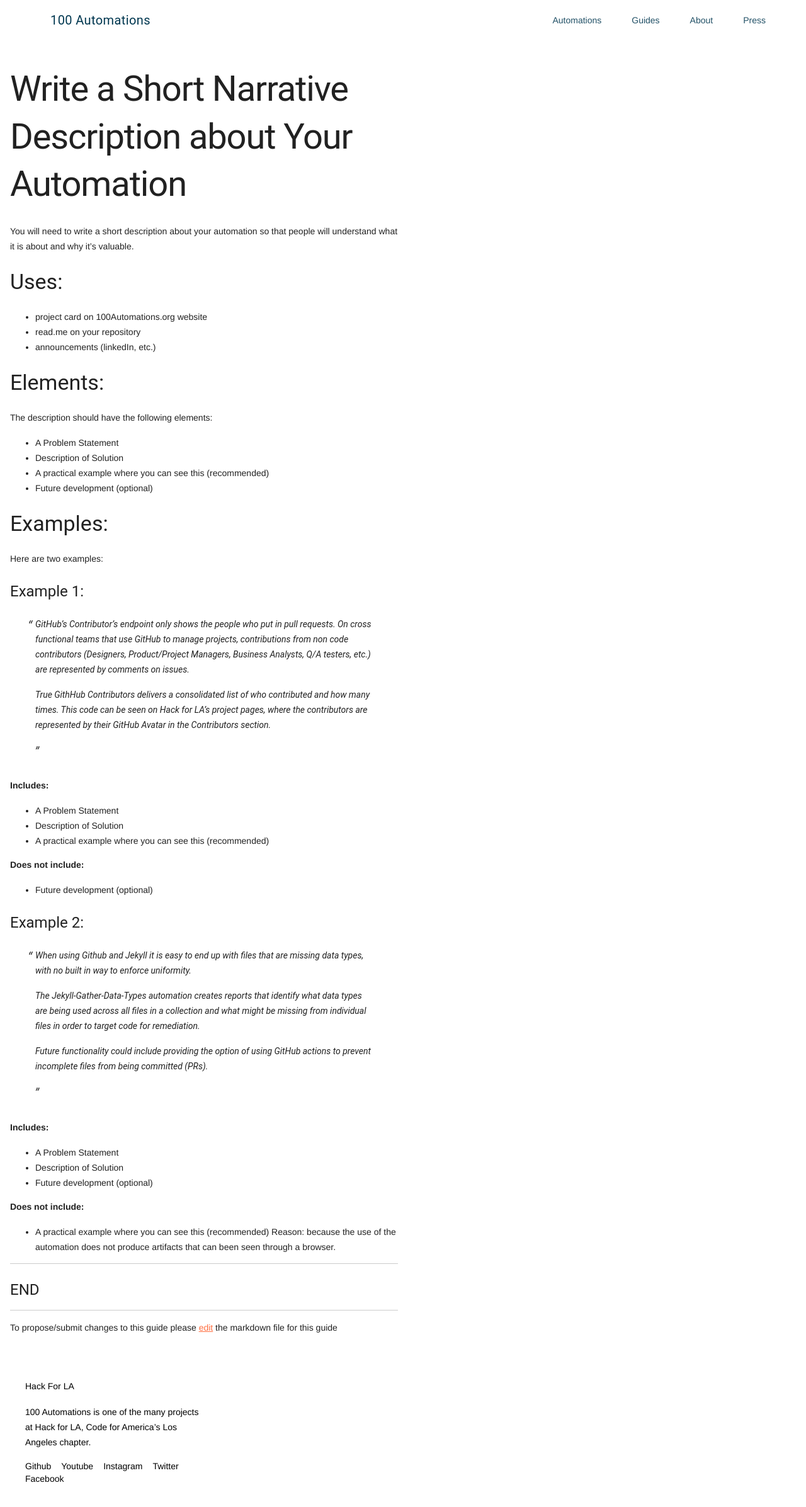
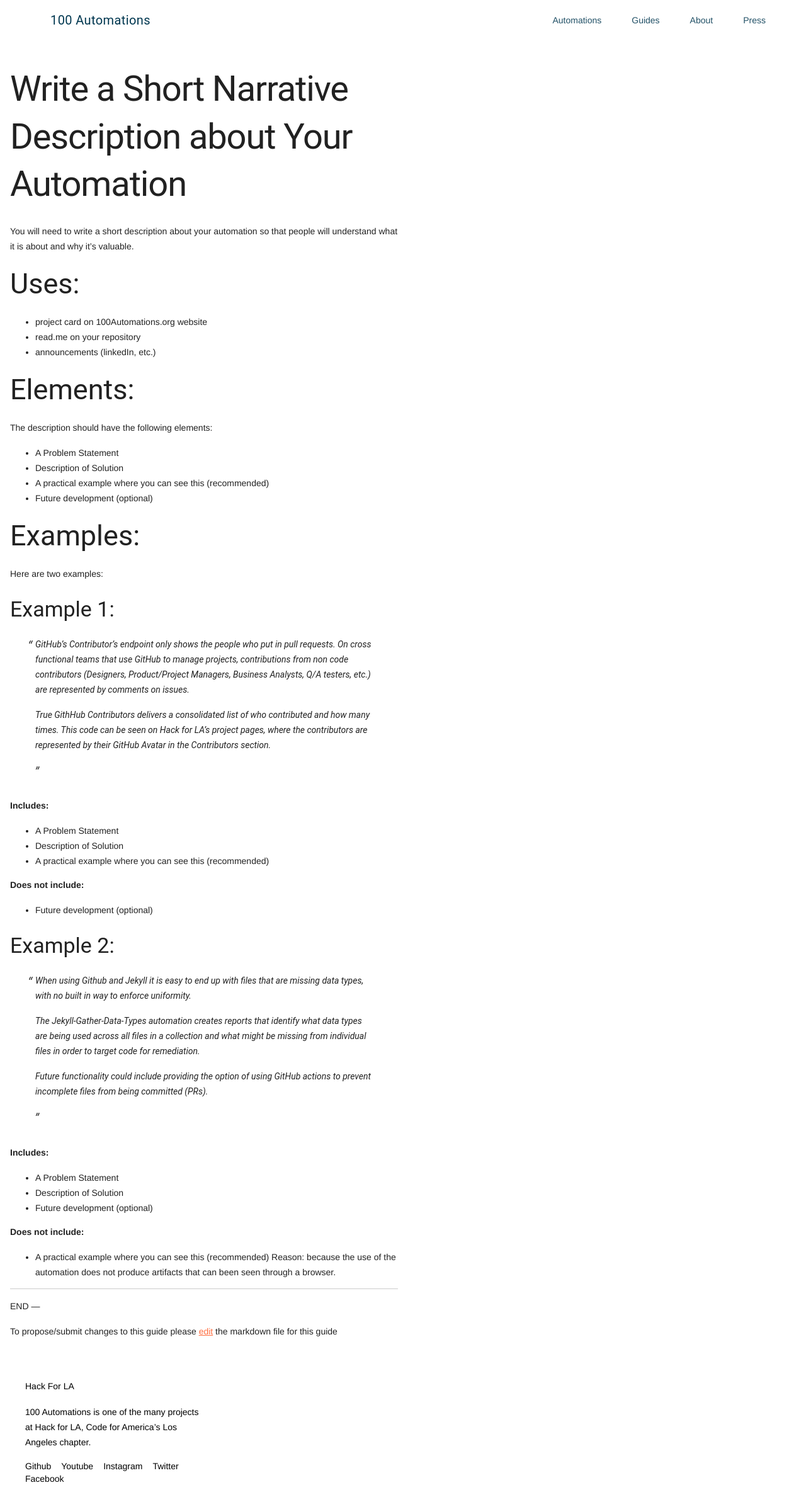
Before and after one commit to 100Automations/Website, a Jekyll site: the page built from _guides/writing-short-descriptions-for-automations.md, in a window 1280 px wide. Shown: the top 2393 px of the page at 63% size. Built offline with Jekyll 4.4.1, drawn with Linux system fonts in a browser that asks for light colours.

Commit message:
markup changes
Nested heading hierarchy, mostly by moving h3-->h2
Took out h4 on "END" to see how it looks. Does it perform any function in the code or need to be marked up a specific way?

```diff
--- a/_guides/writing-short-descriptions-for-automations.md
+++ b/_guides/writing-short-descriptions-for-automations.md
@@ -7,24 +7,23 @@ display: true
 # Write a Short Narrative Description about Your Automation
 You will need to write a short description about your automation so that people will understand what it is about and why it's valuable.
 
-### Uses:
-
+## Uses:
 - project card on 100Automations.org website
 - read.me on your repository
 - announcements (linkedIn, etc.)
 
 
-### Elements:
+## Elements:
 The description should have the following elements:
 - A Problem Statement
 - Description of Solution
 - A practical example where you can see this (recommended)
 - Future development (optional)
 
-### Examples:
+## Examples:
 Here are two examples:
 
-#### Example 1:
+### Example 1:
 
 > GitHub’s Contributor’s endpoint only shows the people who put in pull requests.  On cross functional teams that use GitHub to manage projects, contributions from non code contributors (Designers, Product/Project Managers, Business Analysts, Q/A testers, etc.) are represented by comments on issues.
 >
@@ -39,7 +38,7 @@ Here are two examples:
 - Future development (optional)
 
 
-#### Example 2:
+### Example 2:
 
 > When using Github and Jekyll it is easy to end up with files that are missing data types, with no built in way to enforce uniformity.
 >
@@ -57,6 +56,7 @@ Here are two examples:
 Reason: because the use of the automation does not produce artifacts that can been seen through a browser.
 
 ---
-#### END
+END
 ---
+
 To propose/submit changes to this guide please [edit](https://github.com/100Automations/Website/blob/master/_guides/writing-short-descriptions-for-automations.md) the markdown file for this guide
```
